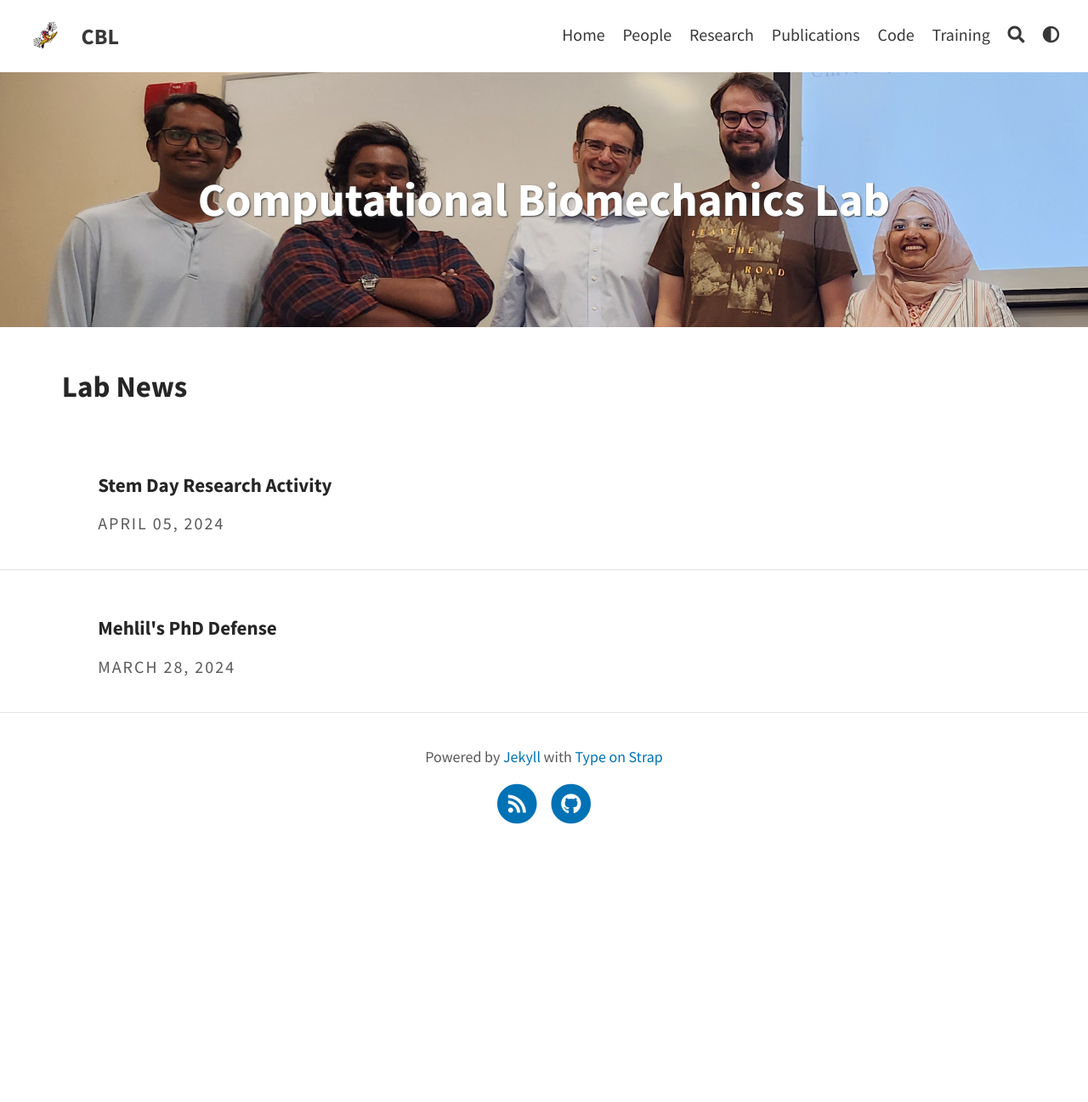
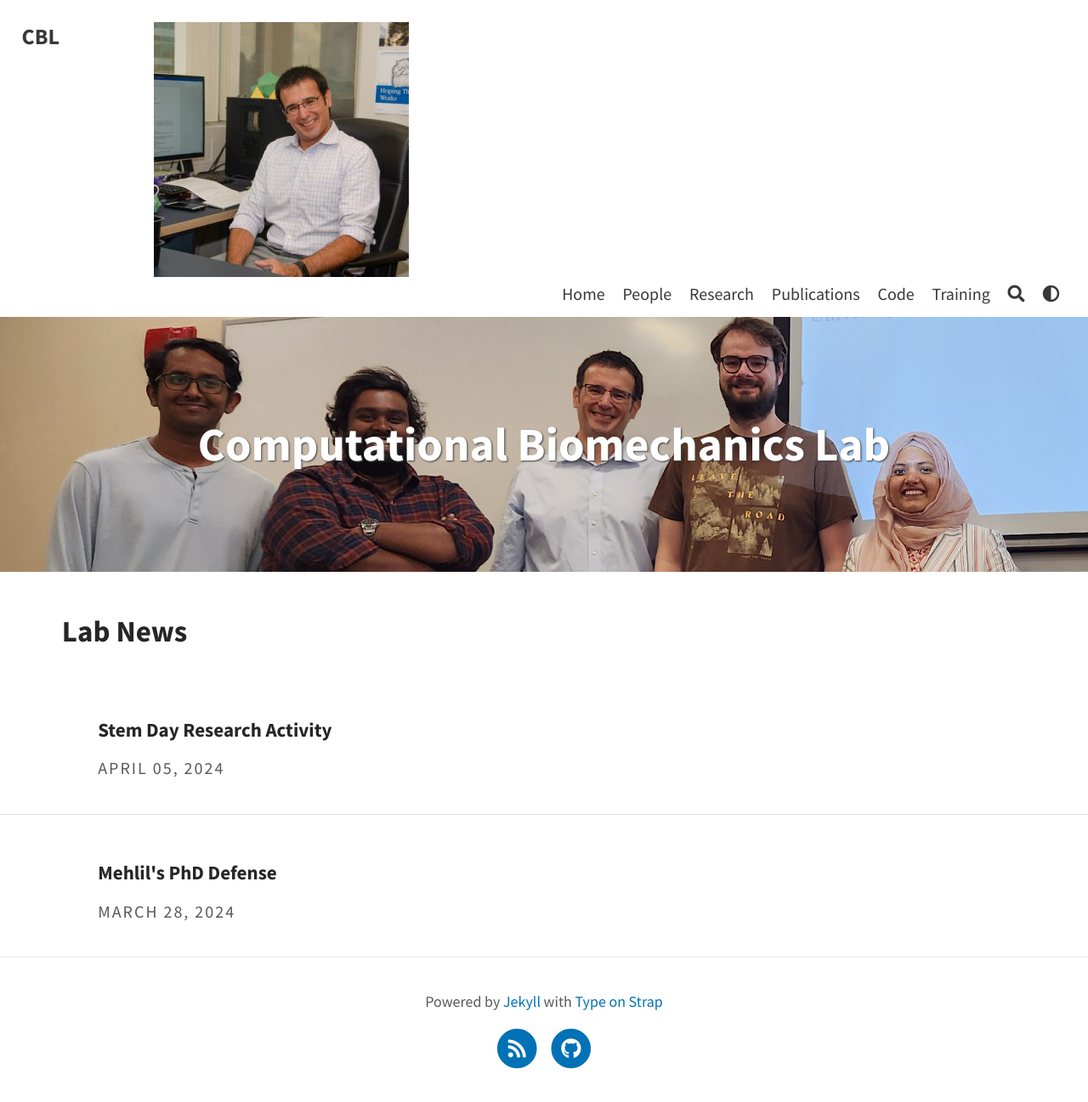
Before and after one commit to CBL-UCF/CBL-UCF.github.io, a Jekyll site: the page built from index.html, in a window 1280 px wide. Shown: the whole page at 85% size. Built offline with Jekyll 4.4.1, drawn with Linux system fonts in a browser that asks for light colours; a script that is not in the unit is left out; the list of posts is cut into pages by our own code; before the commit the page ends 1009 px from its top, so only the background shows below that.

Commit message:
Update navbar.liquid

```diff
--- a/_includes/default/navbar.liquid
+++ b/_includes/default/navbar.liquid
@@ -4,7 +4,7 @@
 	<div class="branding">
         {% if site.avatar %}
 		<a href="{{ '/' | relative_url }}">
-			<img alt="logo img" class="avatar" src="{{ site.avatar | relative_url }}" loading="lazy" />
+			<img src="../assets/img/people/luigi.jpg"/>
 		</a>
         {% endif %}
         <a class="site-title" aria-label="{{ site.title }}" href="{{ '/' | relative_url }}">
```
